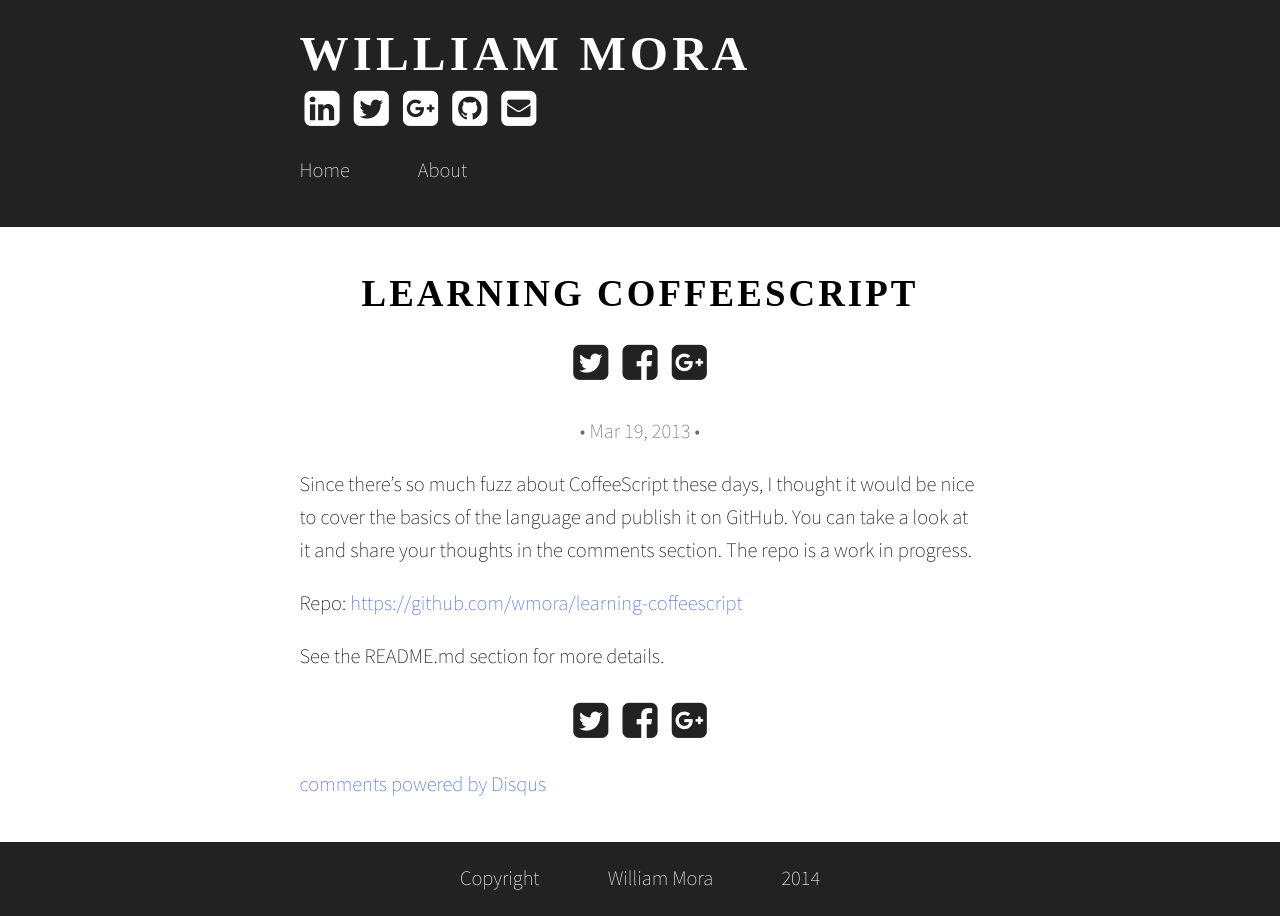
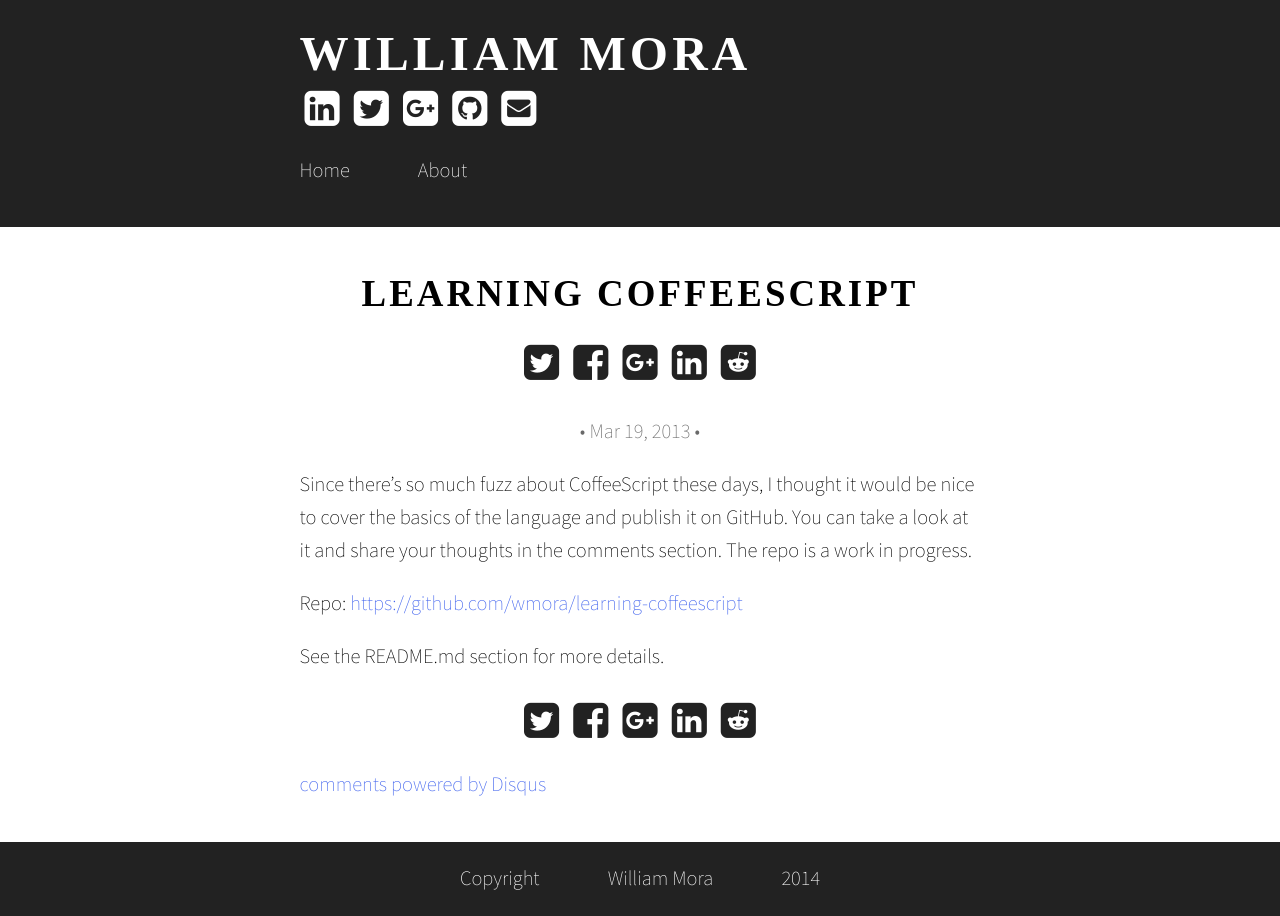
Before and after one commit to wmora/wmora.github.io, a Jekyll site: the page built from _posts/2013-03-19-learning-coffeescript.md, in a window 1280 px wide. Built offline with Jekyll 4.4.1, drawn with Linux system fonts in a browser that asks for light colours; nearby versions of some CDN libraries; some web fonts are replaced; Markdown is read by kramdown in place of the engine named in the settings; comment, search, counter and statistics services are not loaded.

Commit message:
more sharing options

```diff
--- a/_includes/share-page.html
+++ b/_includes/share-page.html
@@ -1,7 +1,9 @@
 {% if page.share == true %}
 	<div class="share-page">
 		<a href="https://twitter.com/intent/tweet?text={{ page.title }}&url={{ site.url }}{{ page.url }}&via={{ site.twitter_username }}&related={{ site.twitter_username }}" rel="nofollow" target="_blank" title="Share on Twitter" class="icon"><i class="fa fa-twitter-square fa-2x"></i></a>
-	    <a href="https://facebook.com/sharer.php?u={{ site.url }}{{ page.url }}" rel="nofollow" target="_blank" title="Share on Facebook" class="icon"><i class="fa fa-facebook-square fa-2x"></i></a>
+	    <a href="https://facebook.com/sharer.php?u={{ site.url }}{{ page.url }}" rel="nofollow" target="_mini" title="Share on Facebook" class="icon"><i class="fa fa-facebook-square fa-2x"></i></a>
 	    <a href="https://plus.google.com/share?url={{ site.url }}{{ page.url }}" rel="nofollow" target="_blank" title="Share on Google+" class="icon"><i class="fa fa-google-plus-square fa-2x"></i></a>
+	    <a href="//www.linkedin.com/shareArticle?mini=true&url={{ site.url }}{{ page.url }}&title={{ page.title }}&source={{ page.author }}" rel="nofollow" target="_blank" title="Share on LinkedIn" class="icon"><i class="fa fa-linkedin-square fa-2x"></i></a>
+	    <a href="//www.reddit.com/submit?url={{ site.url }}{{ page.url }}" rel="nofollow" target="_blank" title="Submit to Reddit" class="icon"><i class="fa fa-reddit-square fa-2x"></i></a>
 	</div>
 {% endif %}
```
